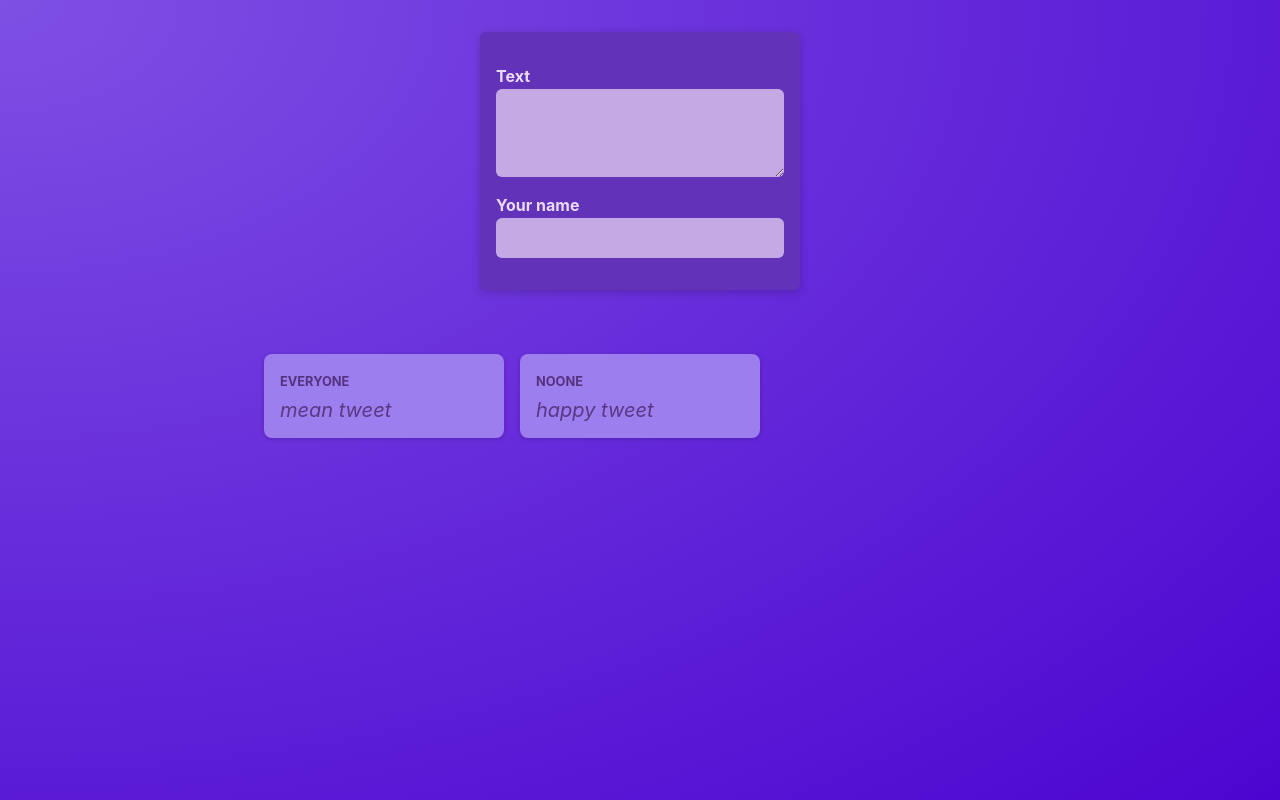
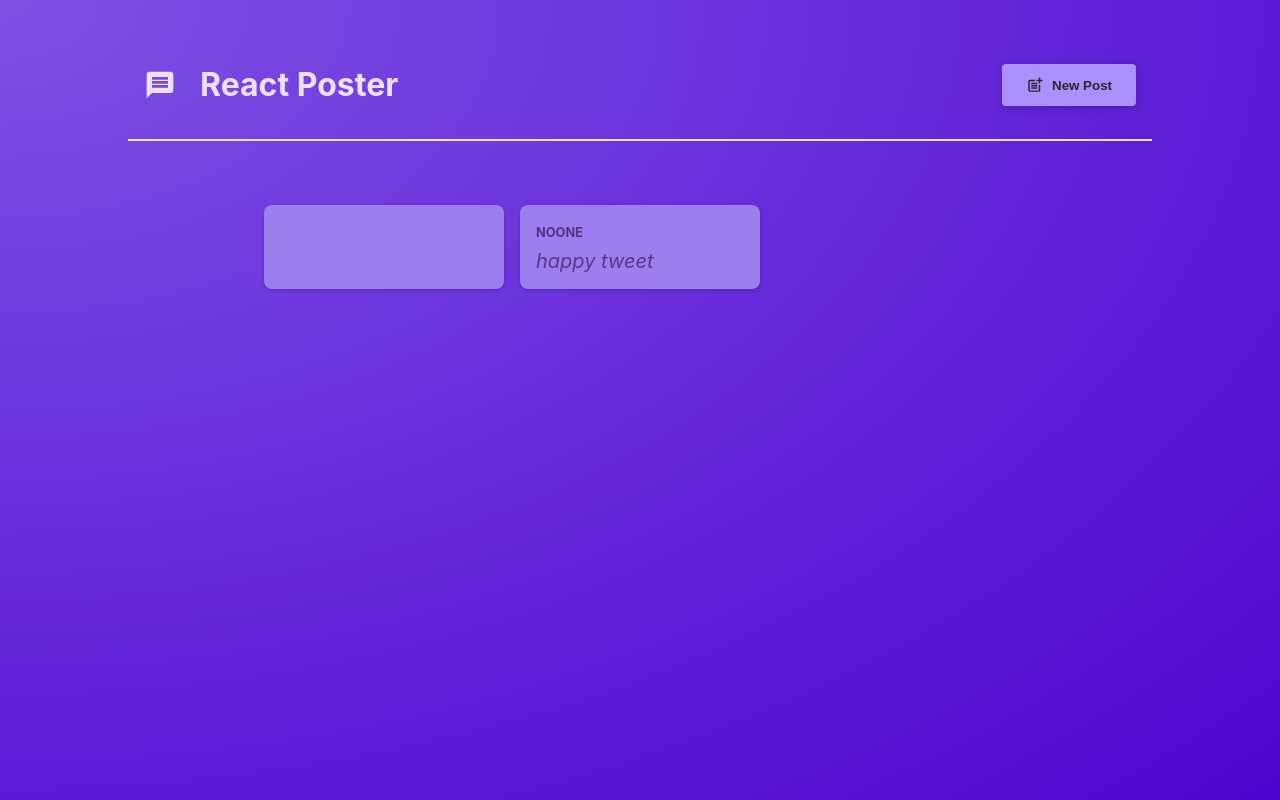
Before and after one commit to JJ807/React-Course, a React (Vite) app: page / in a window 1280 px wide. Built offline with nearby package versions, Linux system fonts and the light colour scheme.

Commit message:
state and lifting it up

```diff
--- a/package.json
+++ b/package.json
@@ -11,7 +11,8 @@
   "dependencies": {
     "eslint-plugin-prettier": "^5.1.3",
     "react": "^18.2.0",
-    "react-dom": "^18.2.0"
+    "react-dom": "^18.2.0",
+    "react-icons": "^5.2.1"
   },
   "devDependencies": {
     "@types/react": "^18.0.17",
--- a/src/App.jsx
+++ b/src/App.jsx
@@ -1,9 +1,22 @@
+import { useState } from 'react';
 import PostList from './components/PostList';
+import MainHeader from './components/MainHeader';
 
 function App() {
+  const [modalIsVisible, setModalIsVisible] = useState(false);
+
+  function showModalHandler() {
+    setModalIsVisible(true);
+  }
+
+  function hideModalHandler() {
+    setModalIsVisible(false);
+  }
+
   return (
     <main>
-      <PostList/>
+      <MainHeader onCreatePost={showModalHandler} />
+      <PostList isPosting={modalIsVisible} onStopPosting={hideModalHandler} />
     </main>)
 }
 
--- /dev/null
+++ b/src/components/MainHeader.jsx
@@ -0,0 +1,22 @@
+import { MdPostAdd, MdMessage } from 'react-icons/md';
+
+import classes from './MainHeader.module.css';
+
+function MainHeader({ onCreatePost }) {
+  return (
+    <header className={classes.header}>
+      <h1 className={classes.logo}>
+        <MdMessage />
+        React Poster
+      </h1>
+      <p>
+        <button className={classes.button} onClick={onCreatePost}>
+          <MdPostAdd size={18} />
+          New Post
+        </button>
+      </p>
+    </header>
+  );
+}
+
+export default MainHeader;
--- /dev/null
+++ b/src/components/MainHeader.module.css
@@ -0,0 +1,36 @@
+.header {
+    /* padding: 2rem 10%; */
+    margin: 2rem 10%;
+    padding: 1rem;
+    text-align: center;
+    display: flex;
+    justify-content: space-between;
+    align-items: center;
+    border-bottom: 2px solid #ece1fa;
+  }
+
+  .logo {
+    font-size: 2rem;
+    display: flex;
+    gap: 1.5rem;
+    align-items: center;
+    color: #ece1fa;
+  }
+
+  .button {
+    display: inline-flex;
+    align-items: center;
+    gap: 0.5rem;
+    padding: 0.75rem 1.5rem;
+    background-color: #a990fb;
+    color: #2a2630;
+    border: none;
+    border-radius: 4px;
+    box-shadow: 0 2px 8px rgba(0, 0, 0, 0.2);
+    cursor: pointer;
+    font-weight: bold;
+  }
+
+  .button:hover {
+    background-color: #8c6cf7;
+  }
--- /dev/null
+++ b/src/components/Modal.jsx
@@ -0,0 +1,10 @@
+import classes from './Modal.module.css';
+
+function Modal({ children, onClose }) {
+    return <>
+        <div className={classes.backdrop} onClick={onClose}/>
+        <dialog open className={classes.modal}>{children}</dialog>
+    </>
+}
+
+export default Modal;
--- /dev/null
+++ b/src/components/Modal.module.css
@@ -0,0 +1,18 @@
+.backdrop {
+    position: fixed;
+    top: 0;
+    left: 0;
+    width: 100%;
+    height: 100vh;
+    background-color: rgba(0, 0, 0, 0.6);
+    z-index: 1;
+  }
+
+  .modal {
+    border: none;
+    border-radius: 6px;
+    box-shadow: 0 2px 8px rgba(0, 0, 0, 0.2);
+    padding: 0;
+    overflow: hidden;
+    z-index: 1;
+  }
--- a/src/components/NewPost.jsx
+++ b/src/components/NewPost.jsx
@@ -1,15 +1,19 @@
 import classes from './NewPost.module.css';
 
-function NewPost() {
+function NewPost({onBodyChange, onAuthorChange, onCancel}) {
   return (
     <form className={classes.form}>
       <p>
         <label htmlFor="body">Text</label>
-        <textarea id="body" required rows={3} />
+        <textarea id="body" required rows={3} onChange={onBodyChange} />
       </p>
       <p>
         <label htmlFor="name">Your name</label>
-        <input type="text" id="name" required />
+        <input type="text" id="name" required onChange={onAuthorChange}/>
+      </p>
+      <p className={classes.actions}>
+        <button type="button" onClick={onCancel}>Cancel</button>
+        <button>Submit</button>
       </p>
     </form>
   );
--- a/src/components/NewPost.module.css
+++ b/src/components/NewPost.module.css
@@ -2,9 +2,6 @@
     background-color: #6233b9;
     padding: 1rem;
     width: 20rem;
-    margin: 2rem auto;
-    border-radius: 6px;
-    box-shadow: 0 2px 8px rgba(0, 0, 0, 0.2);
   }
 
   .form label {
--- a/src/components/Post.jsx
+++ b/src/components/Post.jsx
@@ -1,10 +1,10 @@
 import classes from './Post.module.css';
 
-function Post(props) {
+function Post({ author, body }) {
     return (
         <li className={classes.post}>
-            <p className={classes.author}>{props.author}</p>
-            <p className={classes.text}>{props.body}</p>
+            <p className={classes.author}>{author}</p>
+            <p className={classes.text}>{body}</p>
         </li>
     );
 }
--- a/src/components/PostList.jsx
+++ b/src/components/PostList.jsx
@@ -1,14 +1,32 @@
-import Post from './Post';
-import classes from './PostList.module.css';
-import NewPost from './NewPost';
+import Post from "./Post";
+import classes from "./PostList.module.css";
+import NewPost from "./NewPost";
+import { useState } from "react";
+import Modal from "./Modal";
 
-function PostList() {
+function PostList({ isPosting, onStopPosting }) {
+    const [enteredBody, setEnteredBody] = useState("");
+    const [enteredAuthor, setEnteredAuthor] = useState("");
+    function bodyChangeHandler(event) {
+        setEnteredBody(event.target.value);
+    }
+
+    function authorChangeHandler(event) {
+        setEnteredAuthor(event.target.value);
+    }
+
     return (
         <>
-            <NewPost />
+            {isPosting && (<Modal onClose={onStopPosting}>
+                <NewPost
+                    onBodyChange={bodyChangeHandler}
+                    onAuthorChange={authorChangeHandler}
+                    onCancel={onStopPosting}
+                />
+            </Modal>)}
             <ul className={classes.posts}>
-                <Post body="mean tweet" author="everyone" />
-                <Post body="happy tweet" author="noone" />
+                <Post author={enteredAuthor} body={enteredBody} />
+                <Post author="noone" body="happy tweet" />
             </ul>
         </>
     );
```
Also changed, not shown: 1 other file (tests, documents, lock files or other folders).
